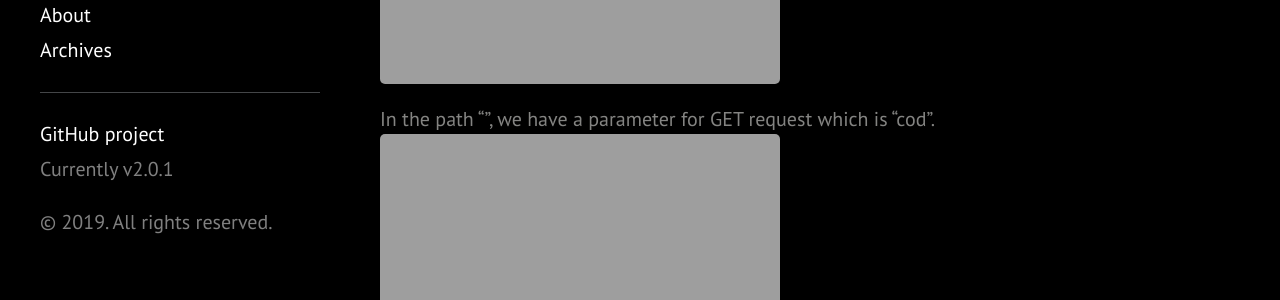
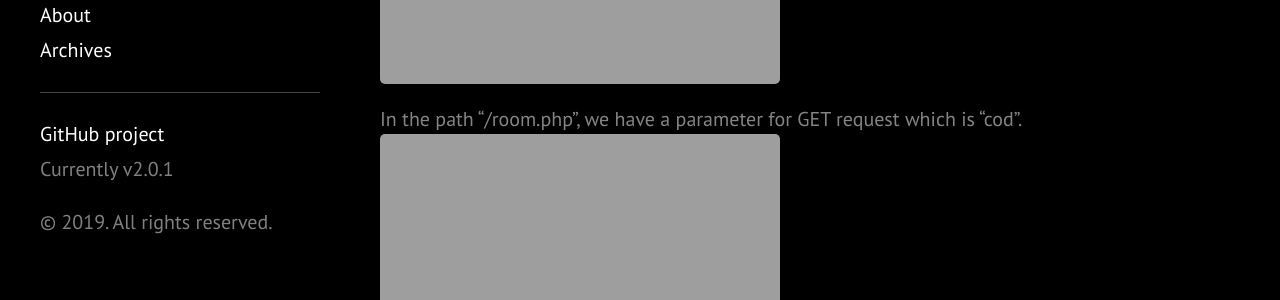
Before and after one commit to 1n4r1/1n4r1.github.io, a Jekyll site: the page built from _posts/2019-11-10-Hackthebox-jarvis-Walkthrough.md, in a window 1280 px wide and 900 px high, scrolled down 3164 px. Shown: the part 154-454 px from the top of the window. Built offline with Jekyll 4.4.1, drawn with Linux system fonts in a browser that asks for light colours; a style sheet for code colours, icons or effects is not loaded; some of the changed text lies outside the part shown.

Commit message:
2019-11-10 jarvis-walkthrough

```diff
--- a/_posts/2019-11-10-Hackthebox-jarvis-Walkthrough.md
+++ b/_posts/2019-11-10-Hackthebox-jarvis-Walkthrough.md
@@ -105,7 +105,7 @@ by OJ Reeves (@TheColonial) & Christian Mehlmauer (@_FireFart_)
 On the port 80, there is a website which we can researve a room of a hotel.
 ![placeholder](https://inar1.github.io/public/images/2019-11-10/2019-11-09-19-40-46.png)
 
-In the path "", we have a parameter for GET request which is "cod".
+In the path "/room.php", we have a parameter for GET request which is "cod".
 ![placeholder](https://inar1.github.io/public/images/2019-11-10/2019-11-09-19-41-30.png)
 
 By putting a single quote, we can confirm that there is no picture.<br>
@@ -180,7 +180,7 @@ database management system users password hashes:
 [21:00:11] [INFO] fetched data logged to text files under '/root/.sqlmap/output/10.10.10.143'
 
 [*] ending @ 21:00:11 /2019-11-09/
-*{% endhighlight %}
+{% endhighlight %}
 
 After that, try to login to phpadmin with the credential.<br>
 We can figure out that the version of phpmyadmin is "4.8.0"
@@ -456,7 +456,7 @@ www-data@jarvis:/var/www/Admin-Utilities$ sudo -u pepper /var/www/Admin-Utilitie
 Enter an IP: $(bash)
 $(bash)
 pepper@jarvis:/var/www/Admin-Utilities$
-**{% endhighlight %}
+{% endhighlight %}
 
 However, we can't get any output from this terminal.<br>
 So get another reverse shell as a user "pepper".<br>
```
Also changed, not shown: other parts of _posts/2019-11-10-Hackthebox-jarvis-Walkthrough.md (+1 -1 lines).
